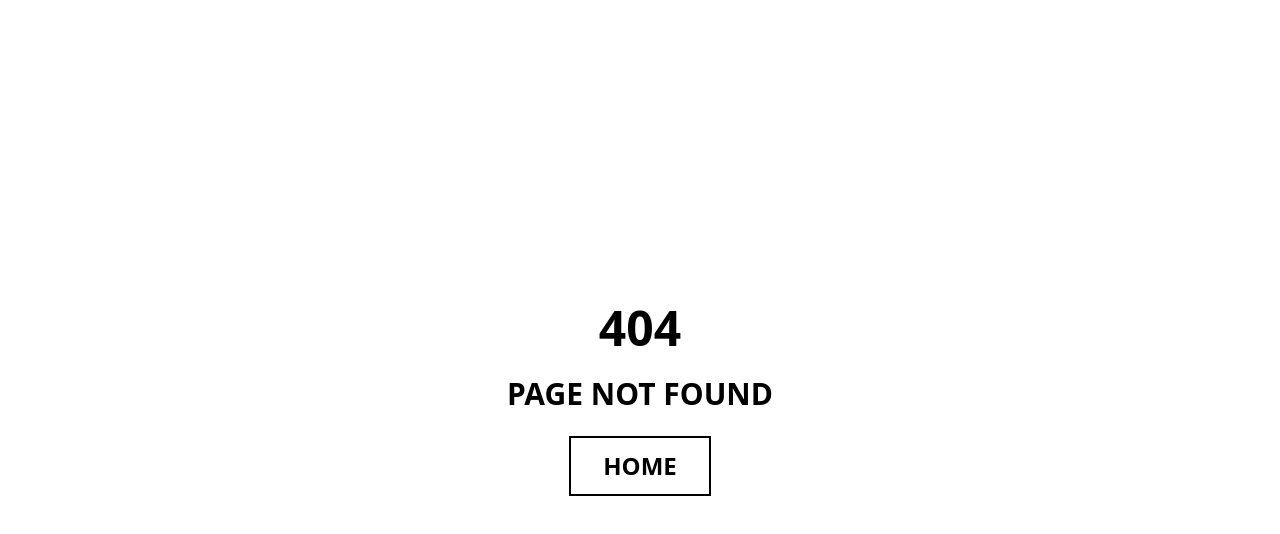
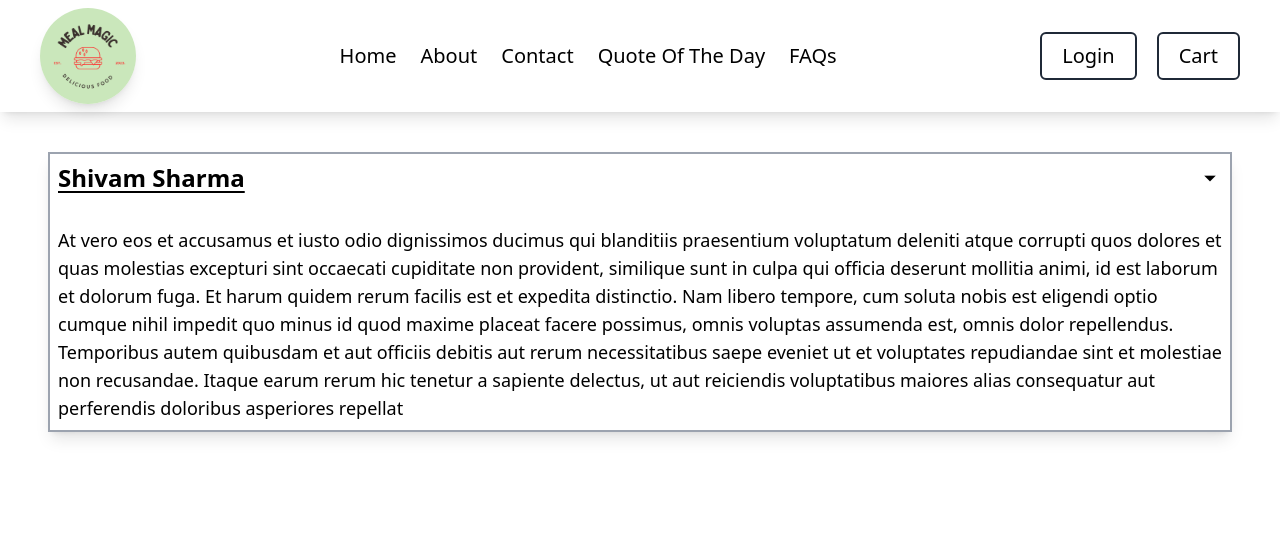
Before and after one commit to emshivam01/Food-Ordering-App, a React (Vite) app: page /faqs in a window 1280 px wide. Before the commit this address had no page. Shown: the top 534 px of the page. Built offline with nearby package versions, Linux system fonts and the light colour scheme.

Commit message:
Adding more component to app

```diff
--- a/App.js
+++ b/App.js
@@ -11,6 +11,7 @@ import Restaurant from "./src/Components/Restaurant";
 import Login from "./src/Components/Login";
 // import QuoteOfTheDay from "./src/Components/QuoteOfTheDayClass";
 import { createBrowserRouter, RouterProvider, Outlet } from "react-router-dom";
+import Faq from "./src/Components/Faq";
 
 const QuoteOfTheDay = lazy(() => import("./src/Components/QuoteOfTheDayClass"));
 
@@ -50,6 +51,10 @@ const appRouter = createBrowserRouter([
         ),
       },
       {
+        path: "/faqs",
+        element: <Faq />,
+      },
+      {
         path: "/restaurants/:id",
         element: <Restaurant />,
       },
--- a/src/Components/Contact.js
+++ b/src/Components/Contact.js
@@ -1,7 +1,9 @@
 const Contact = () => {
   return (
     <div className=" px-20 my-12">
-      <h1 className="text-4xl font-bold underline underline-offset-8">Reach out to us...</h1>
+      <h1 className="text-4xl font-bold underline underline-offset-8">
+        Reach out to us...
+      </h1>
       <p className="mt-10 text-2xl font-medium">
         Welcome to our contact page! We appreciate your interest in getting in
         touch with us.
--- /dev/null
+++ b/src/Components/Faq.js
@@ -0,0 +1,30 @@
+const para =
+  "At vero eos et accusamus et iusto odio dignissimos ducimus qui blanditiis praesentium voluptatum deleniti atque corrupti quos dolores et quas molestias excepturi sint occaecati cupiditate non provident, similique sunt in culpa qui officia deserunt mollitia animi, id est laborum et dolorum fuga. Et harum quidem rerum facilis est et expedita distinctio. Nam libero tempore, cum soluta nobis est eligendi optio cumque nihil impedit quo minus id quod maxime placeat facere possimus, omnis voluptas assumenda est, omnis dolor repellendus. Temporibus autem quibusdam et aut officiis debitis aut rerum necessitatibus saepe eveniet ut et voluptates repudiandae sint et molestiae non recusandae. Itaque earum rerum hic tenetur a sapiente delectus, ut aut reiciendis voluptatibus maiores alias consequatur aut perferendis doloribus asperiores repellat";
+
+const Section = ({ name, para }) => {
+  return (
+    <div className="border-2 border-gray-400 shadow-lg my-10 mx-12 p-2">
+      <div className="flex justify-between">
+        <h1 className="text-2xl font-semibold underline underline-offset-4 mb-4">
+          {name}
+        </h1>
+        <button className="text-2xl font-semibold underline underline-offset-4 mb-4 cursor-pointer">
+        <span className="material-symbols-outlined text-2xl font-semibold mb-4 cursor-pointer">
+        arrow_drop_down
+        </span>
+        </button>
+      </div>
+      <p className="text-lg font-normal">{para}</p>
+    </div>
+  );
+};
+
+const Faq = () => {
+  return (
+    <div>
+      <Section name={"Shivam Sharma"} para={para} />
+    </div>
+  );
+};
+
+export default Faq;
--- a/src/Components/Navbar.js
+++ b/src/Components/Navbar.js
@@ -34,6 +34,12 @@ const Navbar = () => {
         >
           Quote Of The Day
         </Link>
+        <Link
+          className="p-3 font-medium text-xl hover:underline hover:underline-offset-4"
+          to="/faqs"
+        >
+          FAQs
+        </Link>
       </div>
       <div className="flex gap-5">
         {!(pathname == "/login") ? (
--- a/src/Components/QuoteOfTheDayClass.js
+++ b/src/Components/QuoteOfTheDayClass.js
@@ -34,7 +34,7 @@ class QuoteOfTheDay extends React.Component {
     return (
       <div className=" flex justify-center items-center h-[70vh]">
         <span className="text-4xl font-bold">
-          " {this.state.Quote}  {this.state.Author} "
+          " {this.state.Quote} {this.state.Author} "
         </span>
       </div>
     );
--- a/src/Components/ShimmerUI.js
+++ b/src/Components/ShimmerUI.js
@@ -4,7 +4,10 @@ function ShimmerUI() {
       {Array(20)
         .fill(" ")
         .map((i, index) => (
-          <div className="bg-gray-300 w-60 h-64 m-6 rounded-md" key={index}></div>
+          <div
+            className="bg-gray-300 w-60 h-64 m-6 rounded-md animate-pulse"
+            key={index}
+          ></div>
         ))}
     </div>
   );
```
Also changed, not shown: 1 other file (tests, documents, lock files or other folders).
